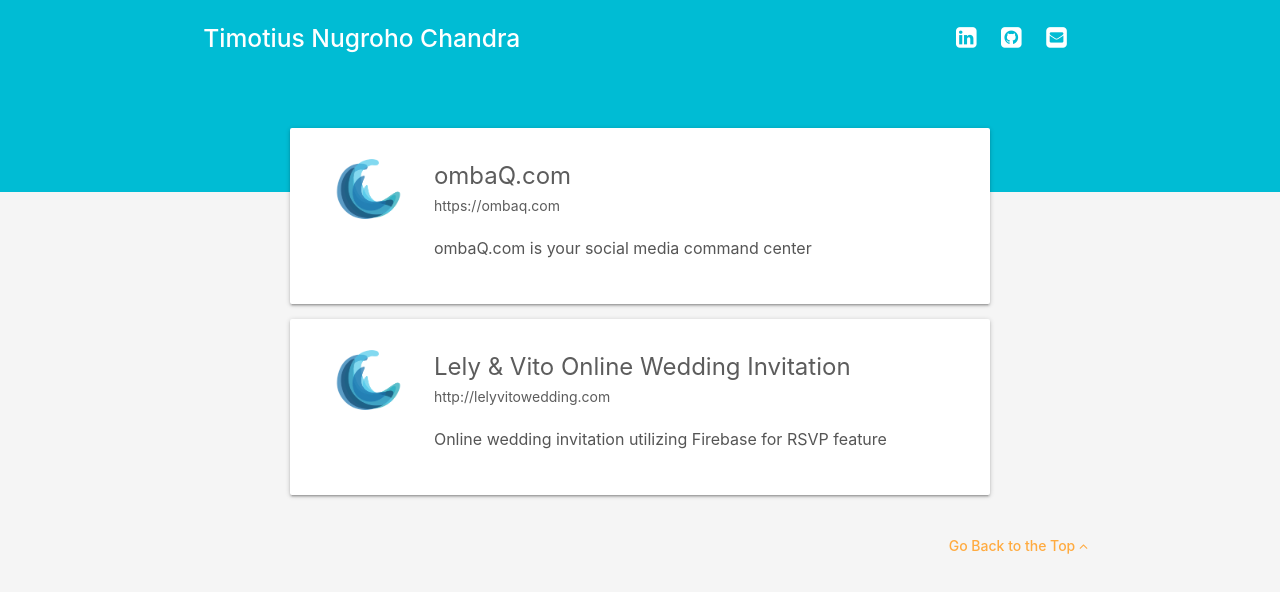
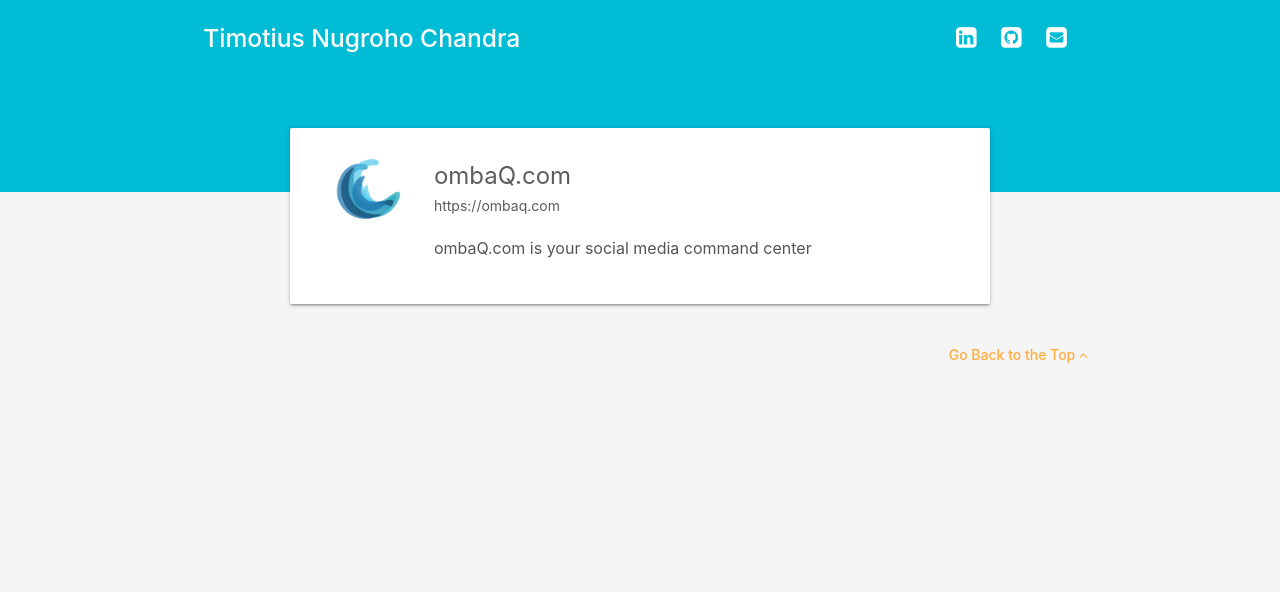
Before and after one commit to timotiusnc/timotiusnc.github.io, a website: page app/index.html in a window 1280 px wide. Drawn offline with nearby package versions, Linux system fonts and the light colour scheme.

Commit message:
Try deleting dist folder

```diff
--- a/app/index.html
+++ b/app/index.html
@@ -43,21 +43,6 @@
         </div>
       </div>
     </div>
-
-    <div class="card showcase">
-      <div class="card-content">
-        <div class="row">
-          <div class="col s12 m2 showcase-logo">
-            <img src="img/tm_logo.png"/>
-          </div>
-          <div class="col s12 m10">
-            <div class="card-title">Lely & Vito Online Wedding Invitation</div>
-            <div class="showcase-link">http://lelyvitowedding.com</div>
-            <p>Online wedding invitation utilizing Firebase for RSVP feature</p>
-          </div>
-        </div>
-      </div>
-    </div>
   </main>
 
   <footer>
```
Also changed, not shown: dist/img/tm_logo-56192d41c0.png (deleted), dist/index.html (deleted), 3 other files.
